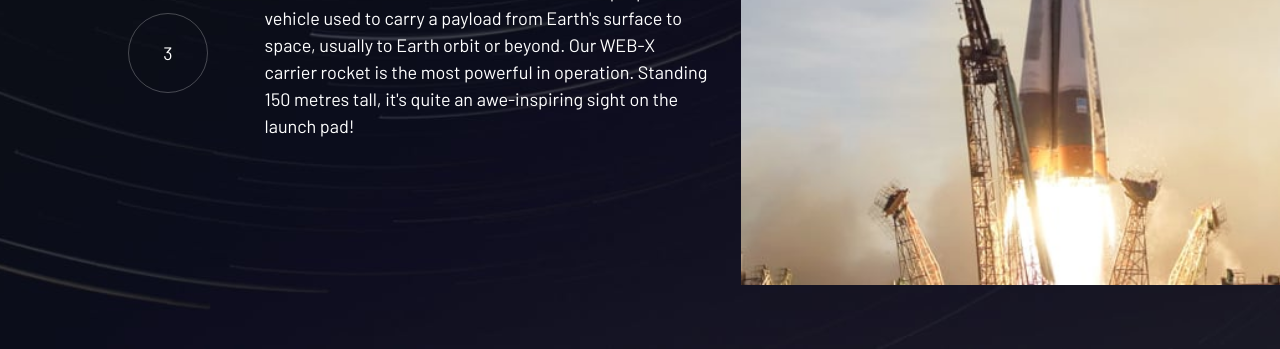
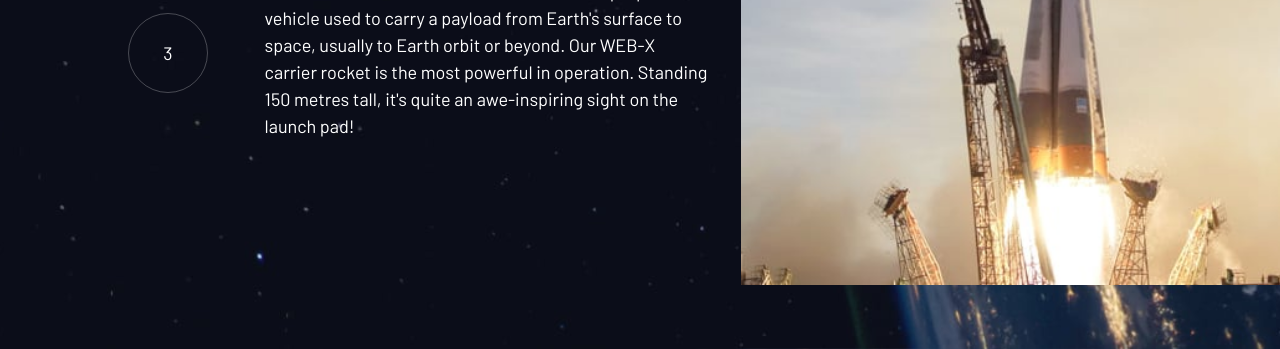
Before and after one commit to YeenYan/Space-Tourism, a website: page technology.html in a window 1280 px wide. Shown: the part 618-967 px from the top of the page. Drawn offline with nearby package versions, Linux system fonts and the light colour scheme; files that its build step writes are made by us from their sources; a web font is replaced by a local one.

Commit message:
Update _components_index.scss

```diff
--- a/src/scss/components/_components_index.scss
+++ b/src/scss/components/_components_index.scss
@@ -387,7 +387,7 @@ body {
 
 @media (min-width: 45em) {
     .technology {
-        background-image: url(/assets/technology/background-technology-desktop.jpg);
+        background-image: url(https://github.com/YeenYan/Space-Tourism/blob/main/assets/home/background-home-desktop.jpg);
     }
 }
 
```
